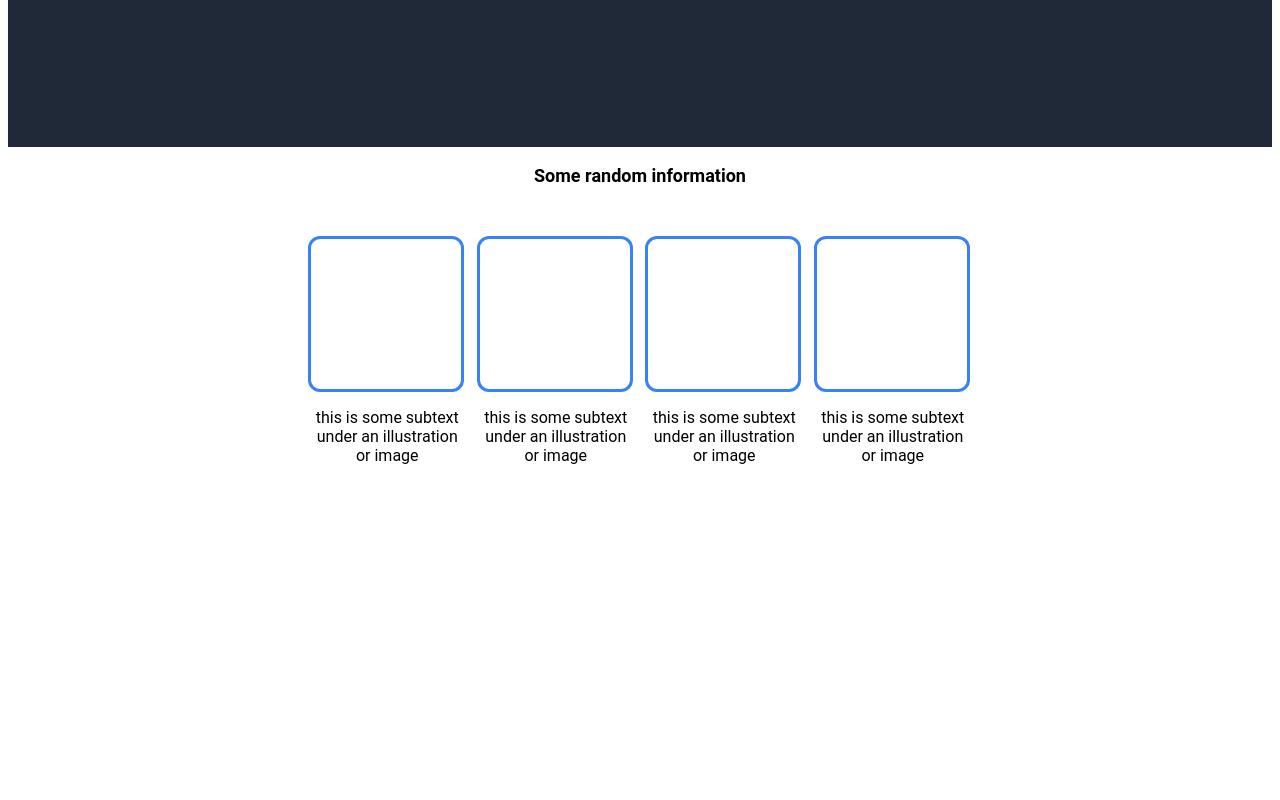
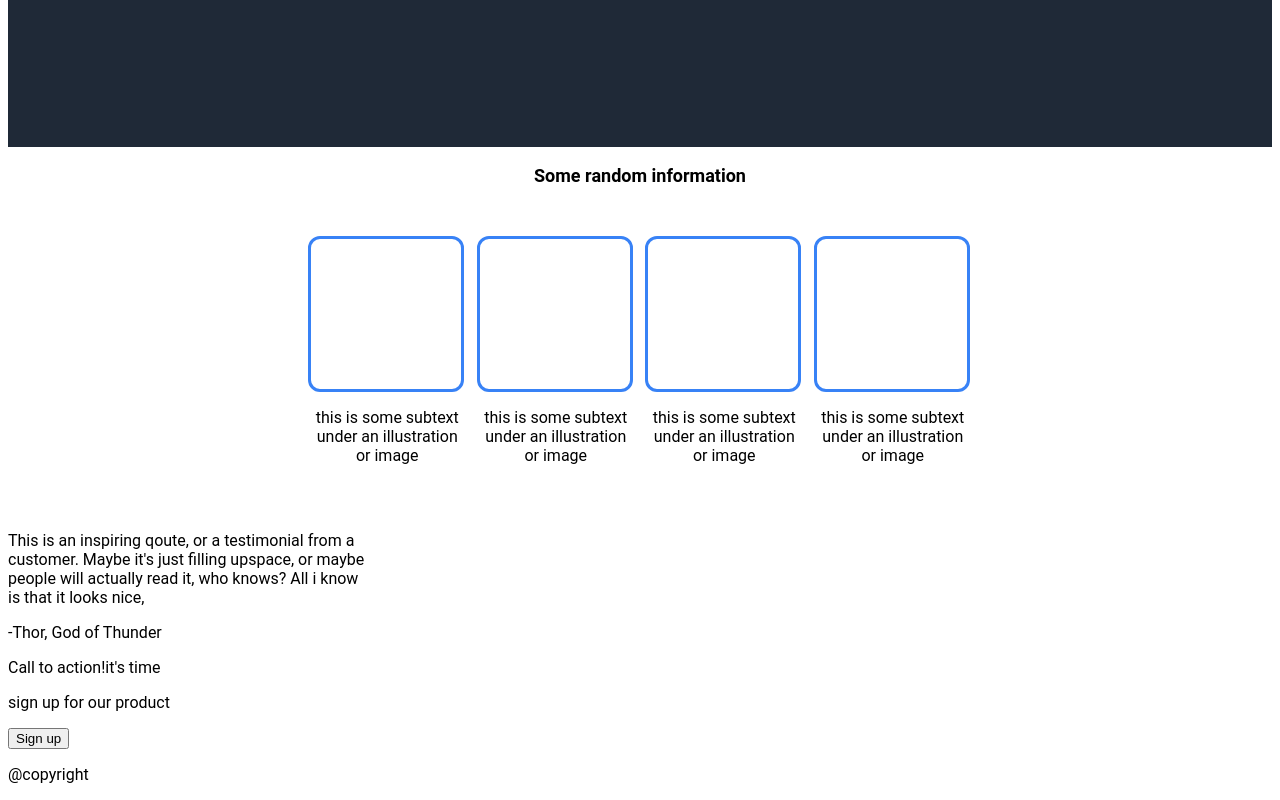
Before and after one commit to Betelhem31/landing_page, a plain HTML site: page index.html in a window 1280 px wide. Shown: the part 374-1174 px from the top of the page. Before the commit the page ends 905 px from the top, so only its background shows below. Drawn offline with Linux system fonts and the light colour scheme.

Commit message:
update index.html by addind footer section , testimonial and call to action

```diff
--- a/index.html
+++ b/index.html
@@ -56,5 +56,25 @@
 
     </div>
 </div>
+<div class="grey-rec">
+    <p class="des">This is an inspiring qoute,
+        or a testimonial from a<br> customer.
+        Maybe it's just filling upspace, or
+        maybe<br> people will actually read it,
+        who knows? All i know<br> is that it
+        looks nice,</p>
+        <p class="srcc">-Thor, God of Thunder</p>
+
+</div>
+<div class="blue-foot">
+    <div class="pars">
+    <p>Call to action!it's time</p>
+    <p>sign up for our product</p>
+</div>
+<button class="signup2">Sign up</button>
+</div>
+<div class="footer">
+    <p>@copyright</p>
+</div>
 </body>
 </html>
```
